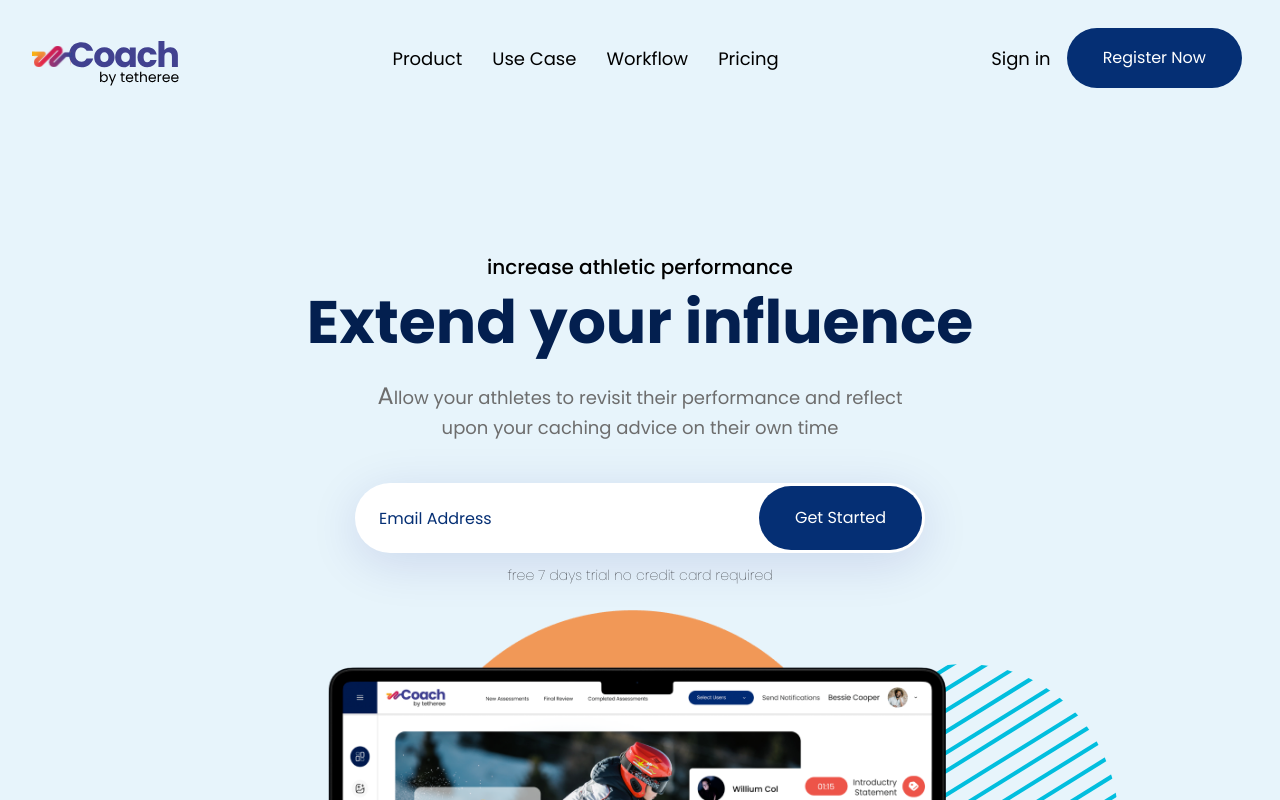
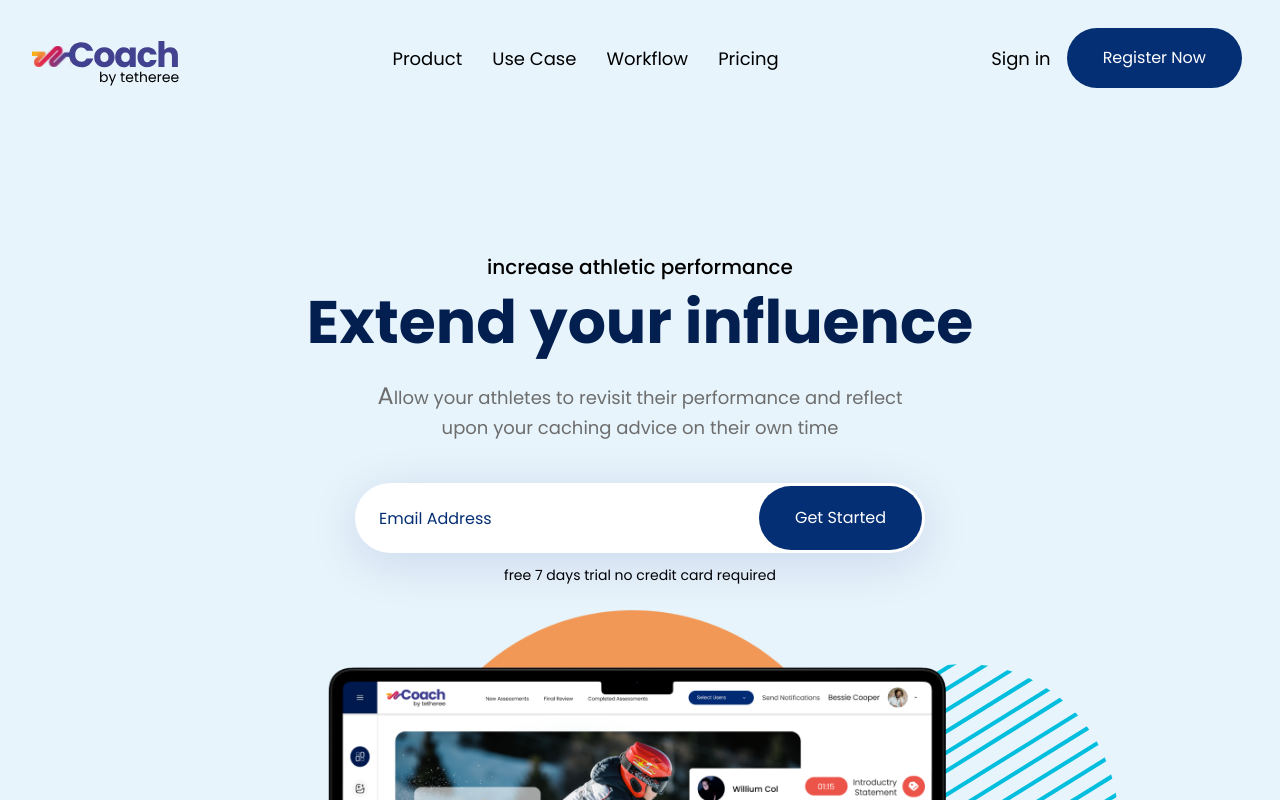
Before and after one commit to Mo-Qasim/coach.tetheree.beta, a Next.js app: page / in a window 1280 px wide. Shown: the top 800 px of the page. Built offline with nearby package versions, Linux system fonts and the light colour scheme.

Commit message:
title changed

```diff
--- a/components/Showcase/index.jsx
+++ b/components/Showcase/index.jsx
@@ -14,7 +14,7 @@ const Index = () => {
                         <input className='w-full h-full rounded-full shadow-light focus:outline-none placeholder:text-[#052F74] pl-24' type="email" placeholder="Email Address" />
                         <Button className='absolute top-3 right-3 h-64'>Get Started</Button>
                     </div>
-                    <Caption className='!text-black !font-light mb-16'>free 7 days trial no credit card required</Caption>
+                    <Caption className='!text-black font-normal mb-16'>free 7 days trial no credit card required</Caption>
                     <div className='w-full relative max-w-full h-full'>
                         <img className="w-full relative max-w-full h-full object-contain z-10" src="/assets/header.png" alt="" />
                         <img className="absolute hidden lg:block top-60 -right-99 object-contain" src="/assets/svg/header-graphic.svg" alt="" />
--- a/src/pages/_document.js
+++ b/src/pages/_document.js
@@ -6,6 +6,7 @@ export default class MyDocument extends Document {
       <Html>
         <Head />
         <head>
+          <title>Coach by Tetheree | Homepage</title>
           <link rel="preconnect" href="https://fonts.googleapis.com" />
           <link rel="preconnect" href="https://fonts.gstatic.com" crossorigin />
           <link href="https://fonts.googleapis.com/css2?family=Poppins:ital,wght@0,100;0,400;0,500;0,600;0,700;0,800;0,900;1,200;1,300&display=swap" rel="stylesheet" />
```
